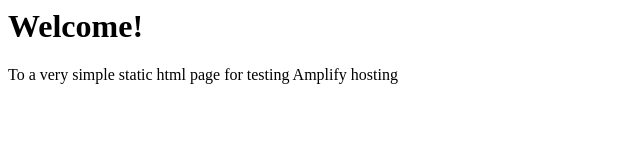
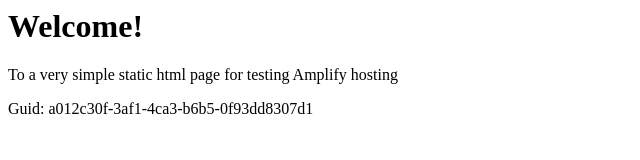
Before and after one commit to aws-aemilia-iad/Github-PR-Commit-Integration-Test-DoNotTouch-Githu-cqS21do2z-v1-gamma-us-east-1, a website: page src/index.html in a window 1280 px wide. Shown: the whole page, without its empty margins (0-640 px from the left). Drawn offline with Linux system fonts and the light colour scheme.

Commit message:
commit from integ tests

```diff
--- a/src/index.html
+++ b/src/index.html
@@ -1,3 +1,5 @@
+
+
 <html lang="en">
 
 <head>
@@ -10,6 +12,6 @@
 <body>
     <h1>Welcome!</h1>
     <p>To a very simple static html page for testing Amplify hosting</p>
-</body>
+    <p>Guid: a012c30f-3af1-4ca3-b6b5-0f93dd8307d1</p></body>
 
 </html>
```
